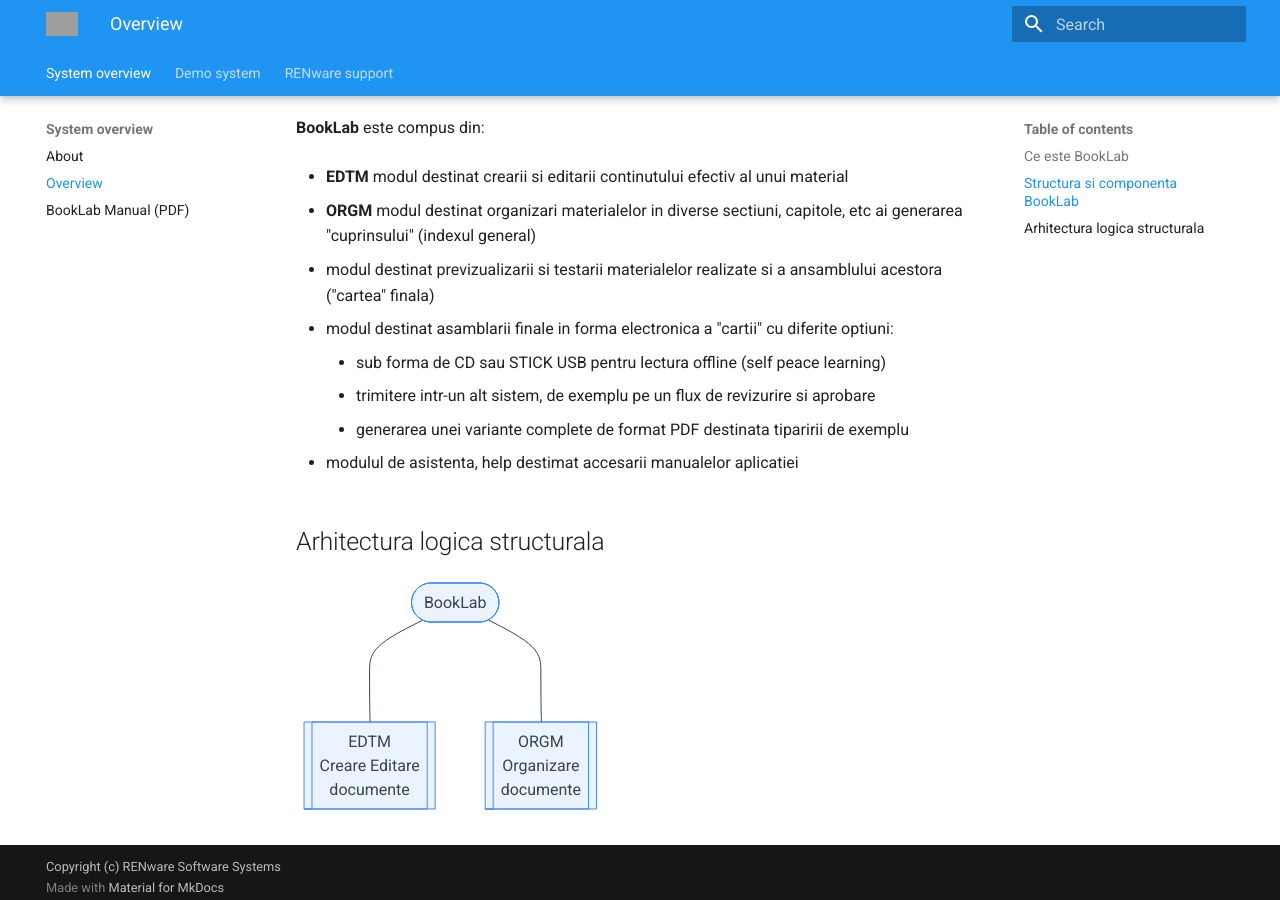
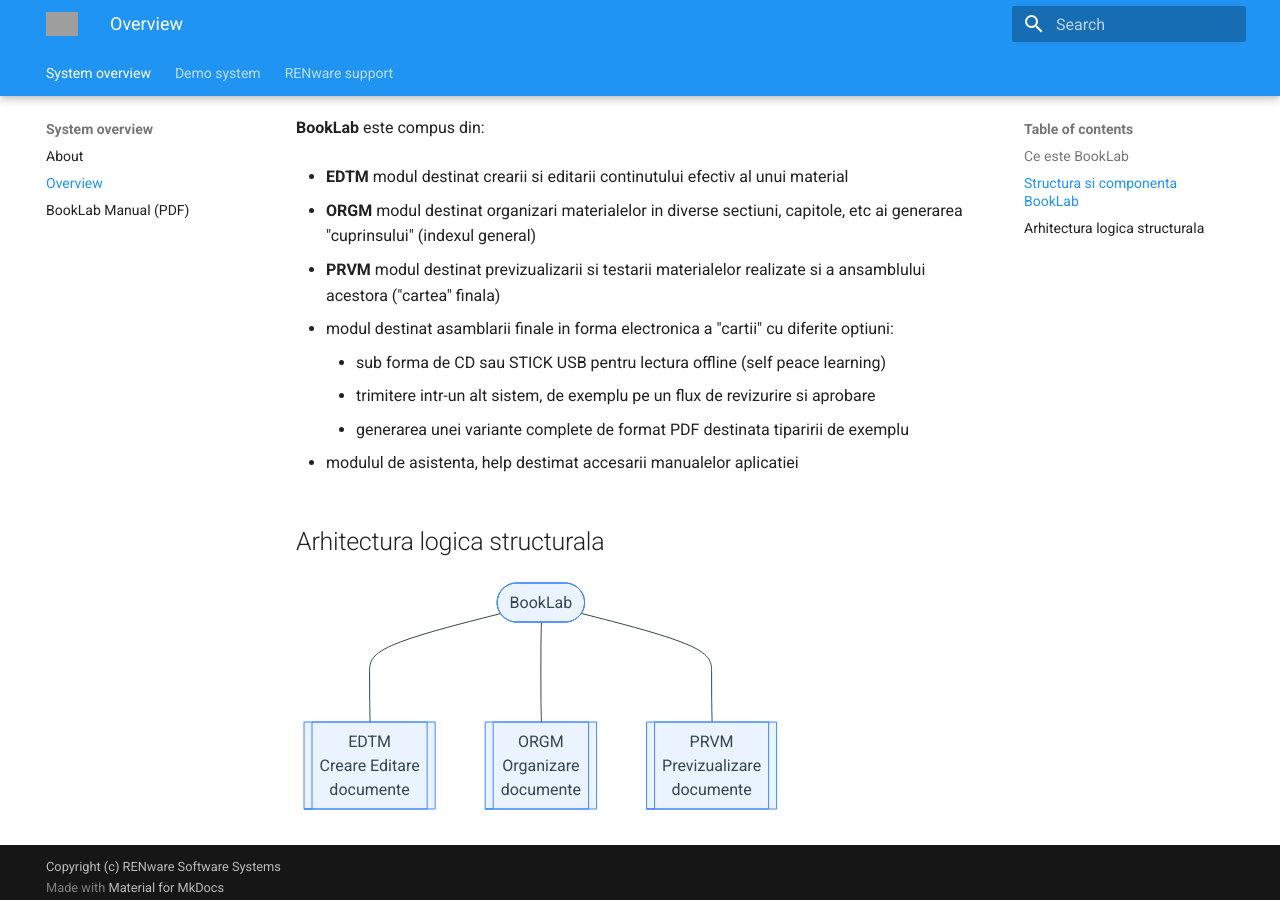
Before and after one commit to petre-renware/booklab, an MkDocs documentation site: the page built from doc_src/810-DSGN-130.02-Overview.md, in a window 1280 px wide and 900 px high, scrolled down 1383 px. Built offline with MkDocs 1.6.1 and Material for MkDocs 9.7.7, drawn with Linux system fonts in a browser that asks for light colours; grey boxes are pictures that could not be loaded.

Commit message:
Update 810-DSGN-130.02-Overview.md

````diff
--- a/doc_src/810-DSGN-130.02-Overview.md
+++ b/doc_src/810-DSGN-130.02-Overview.md
@@ -51,7 +51,7 @@
 
 * **ORGM** modul destinat organizari materialelor in diverse sectiuni, capitole, etc ai generarea "cuprinsului" (indexul general)
 
-* modul destinat previzualizarii si testarii materialelor realizate si a ansamblului acestora ("cartea" finala)
+* **PRVM** modul destinat previzualizarii si testarii materialelor realizate si a ansamblului acestora ("cartea" finala)
 
 * modul destinat asamblarii finale in forma electronica a "cartii" cu diferite optiuni:
     * sub forma de CD sau STICK USB pentru lectura offline (self peace learning)
@@ -70,8 +70,10 @@
     bklab([BookLab])
     edtmtl[[EDTM \n Creare Editare \n documente]]
     orgm[[ORGM \n Organizare \n documente]]
+    prvm[[PRVM \n Previzualizare \n documente]]
 
 
     bklab ---- edtmtl
     bklab ---- orgm
+    bklab ---- prvm
 ```
````
